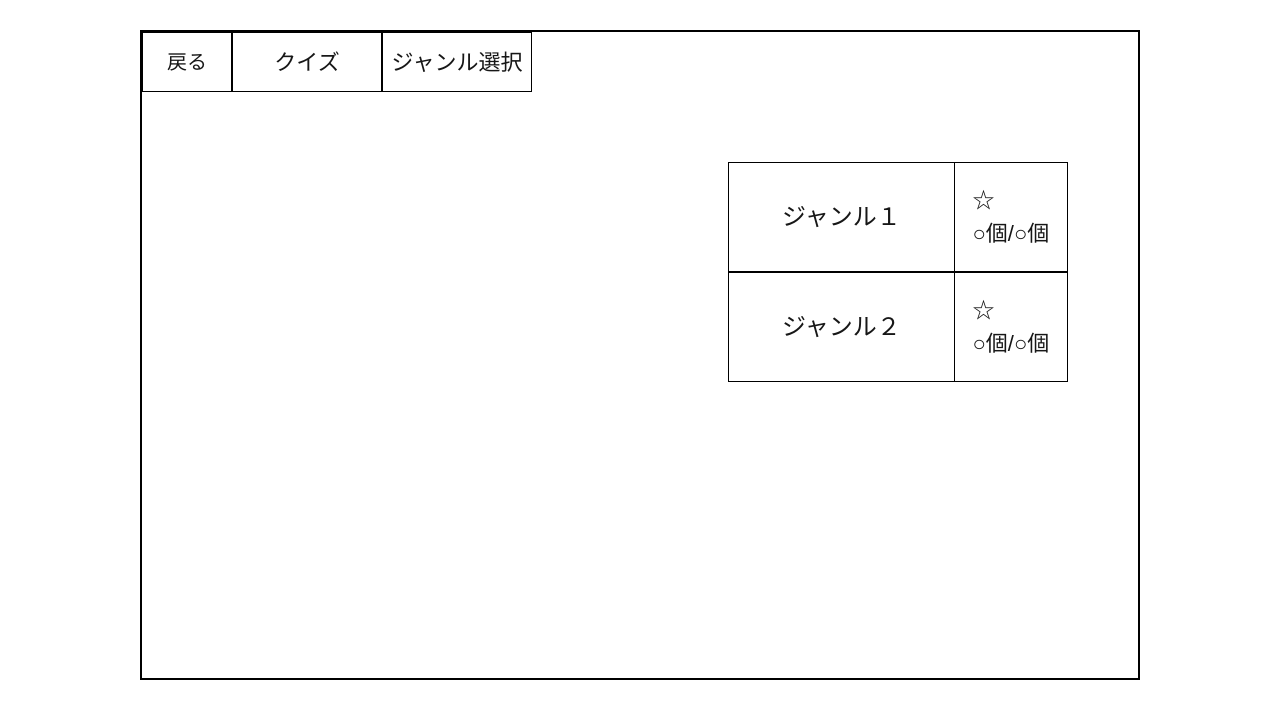
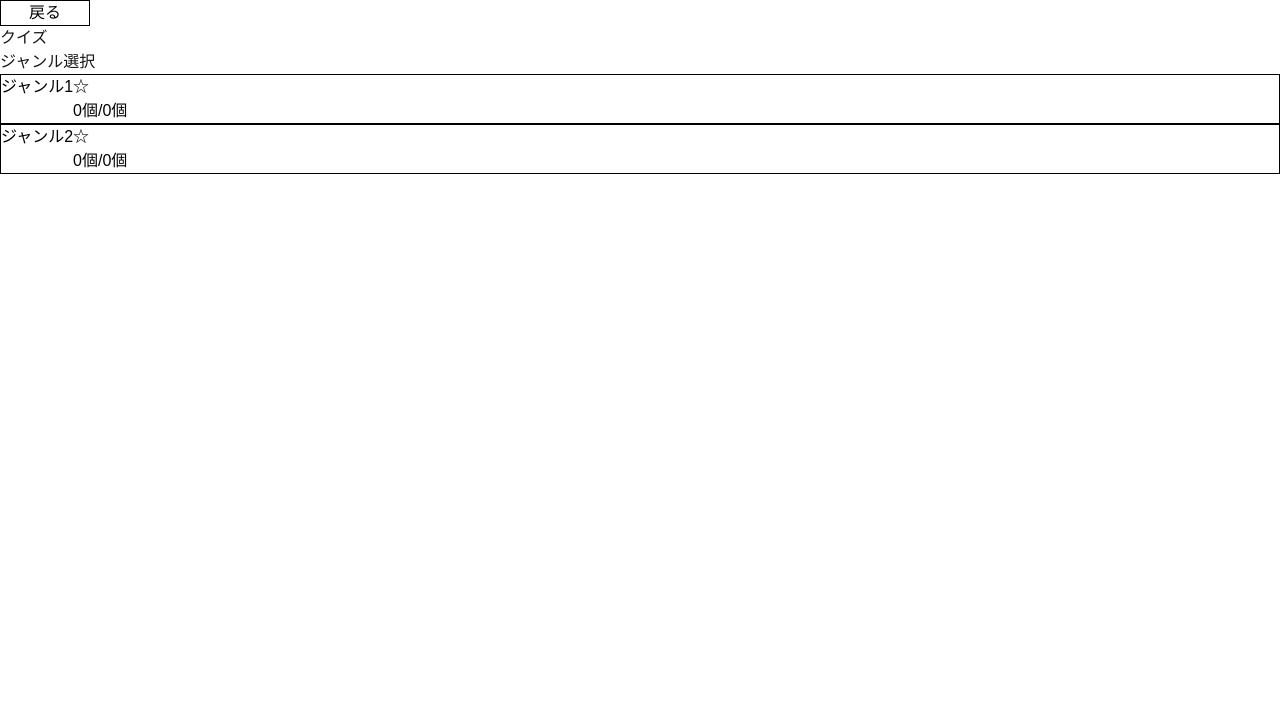
Before and after one commit to 251018-hinokuma/AltF4, a Next.js app: page /quiz_genre in a window 1280 px wide. Shown: the top 718 px of the page. Built offline with nearby package versions, Linux system fonts and the light colour scheme.

Commit message:
ステージ作成

```diff
--- a/app/quiz_genre/page.js
+++ b/app/quiz_genre/page.js
@@ -1,43 +1,35 @@
+import Link from "next/link";
 import "./style.css";
 
 export default function QuizGenre() {
   return (
     <div className="page">
+      <div className="top">
+        <Link href="/" className="menu">
+          戻る
+        </Link>
 
-      <div className="top">
-        <button className="menu">戻る</button>
         <div className="title">クイズ</div>
         <div className="title">ジャンル選択</div>
       </div>
 
       <div className="content">
+        <Link href="/quiz_stage" className="genreBox">
+          <div className="genreName">ジャンル1</div>
+          <div className="starArea">
+            <div>☆</div>
+            <div>0個/0個</div>
+          </div>
+        </Link>
 
-        <div className="genreBox">
-          <div className="genreName">
-            ジャンル１
+        <Link href="/quiz_stage" className="genreBox">
+          <div className="genreName">ジャンル2</div>
+          <div className="starArea">
+            <div>☆</div>
+            <div>0個/0個</div>
           </div>
-
-          <div className="starArea">
-            ☆
-            <br />
-            ○個/○個
-          </div>
-        </div>
-
-        <div className="genreBox">
-          <div className="genreName">
-            ジャンル２
-          </div>
-
-          <div className="starArea">
-            ☆
-            <br />
-            ○個/○個
-          </div>
-        </div>
-
+        </Link>
       </div>
-
     </div>
   );
 }
--- a/app/quiz_genre/style.css
+++ b/app/quiz_genre/style.css
@@ -1,61 +1,21 @@
-.page{
-    width:1000px;
-    height:650px;
-    margin:30px auto;
-    border:2px solid black;
-    background:white;
+.genreBox {
+  display: flex;
+  text-decoration: none;
+  color: black;
+  border: 1px solid black;
+  cursor: pointer;
 }
 
-.top{
-    display:flex;
-    height:60px;
+.genreBox:hover {
+  background-color: #f0f0f0;
 }
 
-.menu{
-    width:90px;
-    border:1px solid black;
-    background:white;
-    font-size:20px;
+.menu {
+  display: flex;
+  justify-content: center;
+  align-items: center;
+  width: 90px;
+  text-decoration: none;
+  color: black;
+  border: 1px solid black;
 }
-
-.title{
-    width:150px;
-    border:1px solid black;
-    display:flex;
-    justify-content:center;
-    align-items:center;
-    font-size:22px;
-}
-
-.content{
-    display:flex;
-    flex-direction:column;
-    align-items:flex-end;
-    padding:70px;
-    gap:0;
-}
-
-.genreBox{
-    width:340px;
-    height:110px;
-    display:flex;
-    border:1px solid black;
-}
-
-.genreName{
-    flex:2;
-    display:flex;
-    justify-content:center;
-    align-items:center;
-    border-right:1px solid black;
-    font-size:24px;
-}
-
-.starArea{
-    flex:1;
-    display:flex;
-    flex-direction:column;
-    justify-content:center;
-    align-items:center;
-    font-size:22px;
-}
--- /dev/null
+++ b/app/quiz_stage/page.js
@@ -0,0 +1,52 @@
+import Link from "next/link";
+import "./style.css";
+
+export default function QuizStage() {
+  return (
+    <div className="page">
+      <div className="top">
+        <Link href="/quiz_genre">
+          <button className="menu">戻る</button>
+        </Link>
+
+        <div className="title">クイズ</div>
+        <div className="title">ジャンル名</div>
+        <div className="title">ステージ選択</div>
+      </div>
+
+      <div className="content">
+
+        <Link href="/quiz_question" className="link">
+          <div className="stageBox">
+            <div className="stage">ステージ1</div>
+
+            <div className="mode">ノーマル</div>
+
+            <div className="mode">ハード</div>
+
+            <div className="result">
+              <div className="star">☆☆☆</div>
+              <div>クリア / 全問正解 / スピード</div>
+            </div>
+          </div>
+        </Link>
+
+        <Link href="/quiz_question" className="link">
+          <div className="stageBox">
+            <div className="stage">ステージ2</div>
+
+            <div className="mode">ノーマル</div>
+
+            <div className="mode">ハード</div>
+
+            <div className="result">
+              <div className="star">☆☆☆</div>
+              <div>クリア / 全問正解 / スピード</div>
+            </div>
+          </div>
+        </Link>
+
+      </div>
+    </div>
+  );
+}
--- /dev/null
+++ b/app/quiz_stage/style.css
@@ -0,0 +1,73 @@
+.page{
+    width:1000px;
+    height:650px;
+    margin:30px auto;
+    border:2px solid #000;
+    background:#fff;
+}
+
+.top{
+    display:flex;
+    height:60px;
+}
+
+.menu,.title{
+    border:1px solid #000;
+    background:#fff;
+    display:flex;
+    justify-content:center;
+    align-items:center;
+    font-size:22px;
+}
+
+.menu{
+    width:90px;
+}
+
+.title{
+    width:150px;
+}
+
+.content{
+    display:flex;
+    flex-direction:column;
+    align-items:flex-end;
+    padding:40px 80px;
+}
+
+.link{
+    text-decoration:none;
+    color:black;
+    margin-bottom:20px;
+}
+
+.stageBox{
+    width:700px;
+    height:100px;
+    border:1px solid #000;
+    display:grid;
+    grid-template-columns:2fr 60px 60px 2fr;
+}
+
+.stage,.mode,.result{
+    display:flex;
+    justify-content:center;
+    align-items:center;
+    border-right:1px solid #000;
+    font-size:13px;
+    width:px;
+}
+
+.result{
+    flex-direction:column;
+    border-right:none;
+}
+
+.star{
+    font-size:40px;
+}
+
+.stageBox:hover{
+    background:#f2f2f2;
+    cursor:pointer;
+}
```
Also changed, not shown: app/quiz_stage/page.tsx (deleted), 1 other file (tests, documents, lock files or other folders).
